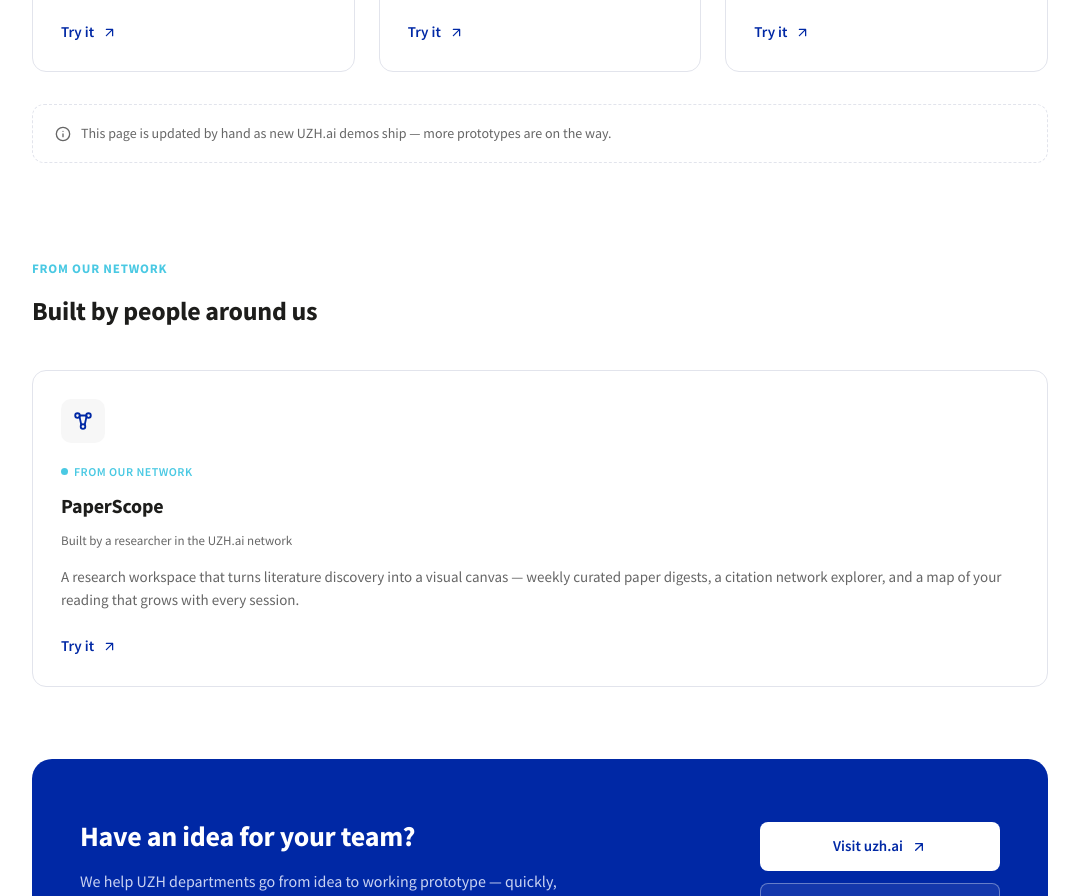
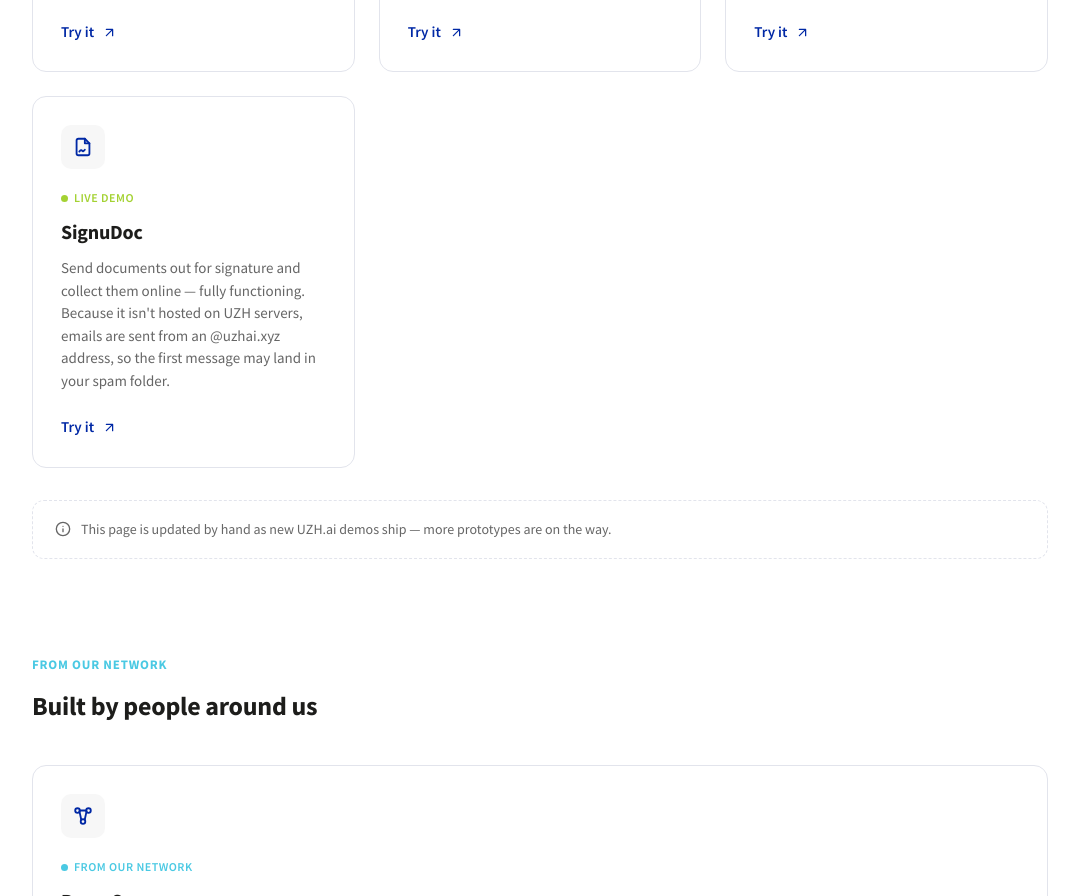
Before and after one commit to AI-UZH/uzh-ai-demos, a plain HTML site: page index.html in a window 1280 px wide. Shown: the part 902-1798 px from the top of the page, without its empty margins (100-1179 px from the left). Drawn offline with Linux system fonts and the light colour scheme.

Commit message:
Add SignuDoc to live demos
Co-Authored-By: Claude Sonnet 5.5 <noreply@anthropic.com>
Claude-Session: https://claude.ai/code/session_01VbRsoFVjEn1hqfQWnDeZ8x

```diff
--- a/index.html
+++ b/index.html
@@ -436,6 +436,13 @@
       description: "Drop in exports from Sprout Social, YouTube Studio, Matomo and more, and get one reporting dashboard across all UZH communication channels. Data stays in your browser.",
       url: "https://uzh-comm-dashboard.vercel.app/",
       icon: `<svg viewBox="0 0 24 24" fill="none" stroke="#0028A5" stroke-width="2" stroke-linecap="round" stroke-linejoin="round"><path d="M3 3v18h18"/><path d="M7 16v-5M12 16V8M17 16v-3"/></svg>`
+    },
+    {
+      tag: "Live demo",
+      title: "SignuDoc",
+      description: "Send documents out for signature and collect them online — fully functioning. Because it isn't hosted on UZH servers, emails are sent from an @uzhai.xyz address, so the first message may land in your spam folder.",
+      url: "https://sign.uzhai.xyz/",
+      icon: `<svg viewBox="0 0 24 24" fill="none" stroke="#0028A5" stroke-width="2" stroke-linecap="round" stroke-linejoin="round"><path d="M14 3H7a2 2 0 0 0-2 2v14a2 2 0 0 0 2 2h10a2 2 0 0 0 2-2V8z"/><path d="M14 3v5h5"/><path d="M8 17c1.5-2 2.5-2 3-1s1.5 1 3-1"/></svg>`
     }
   ];
 
```
